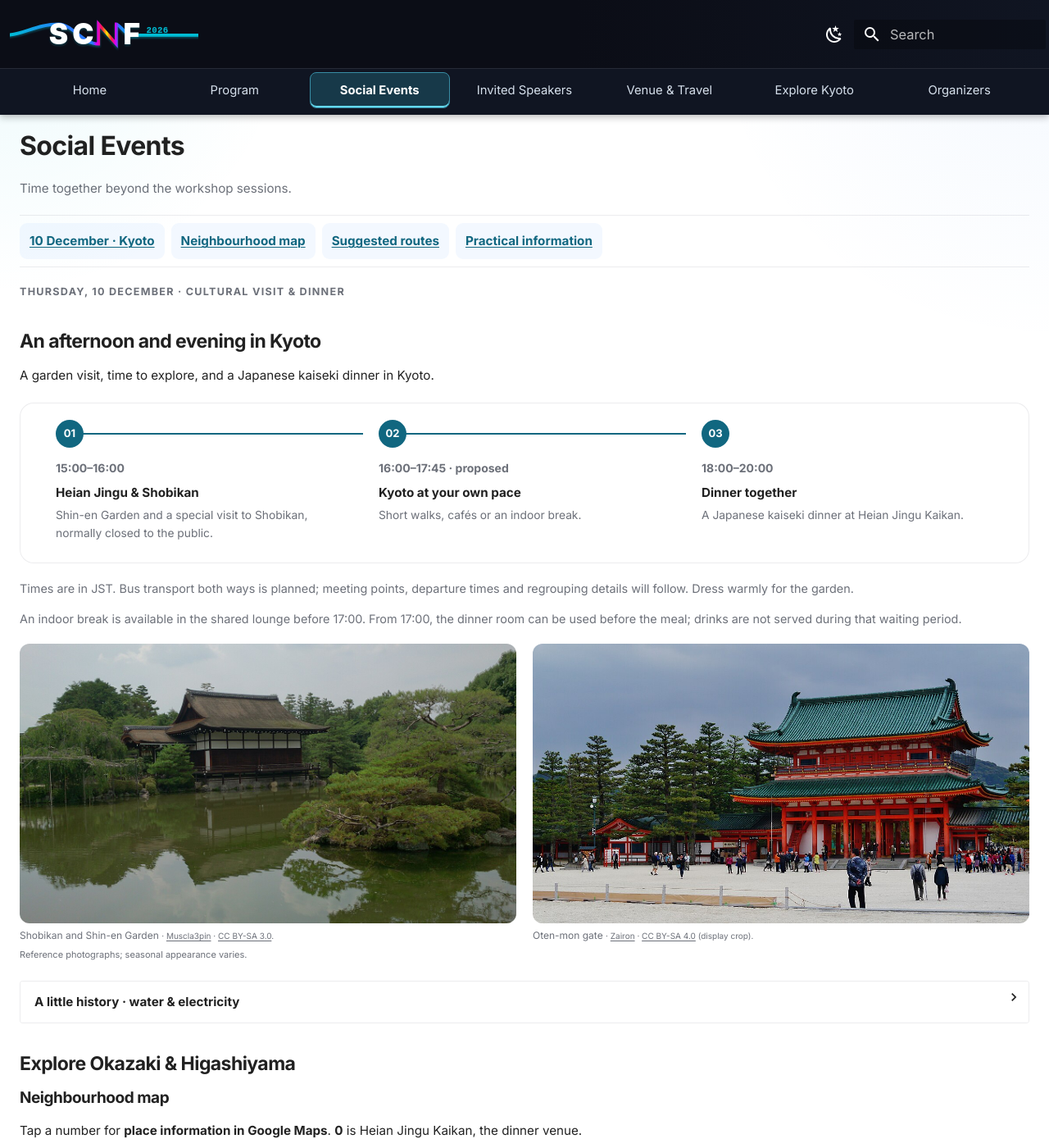
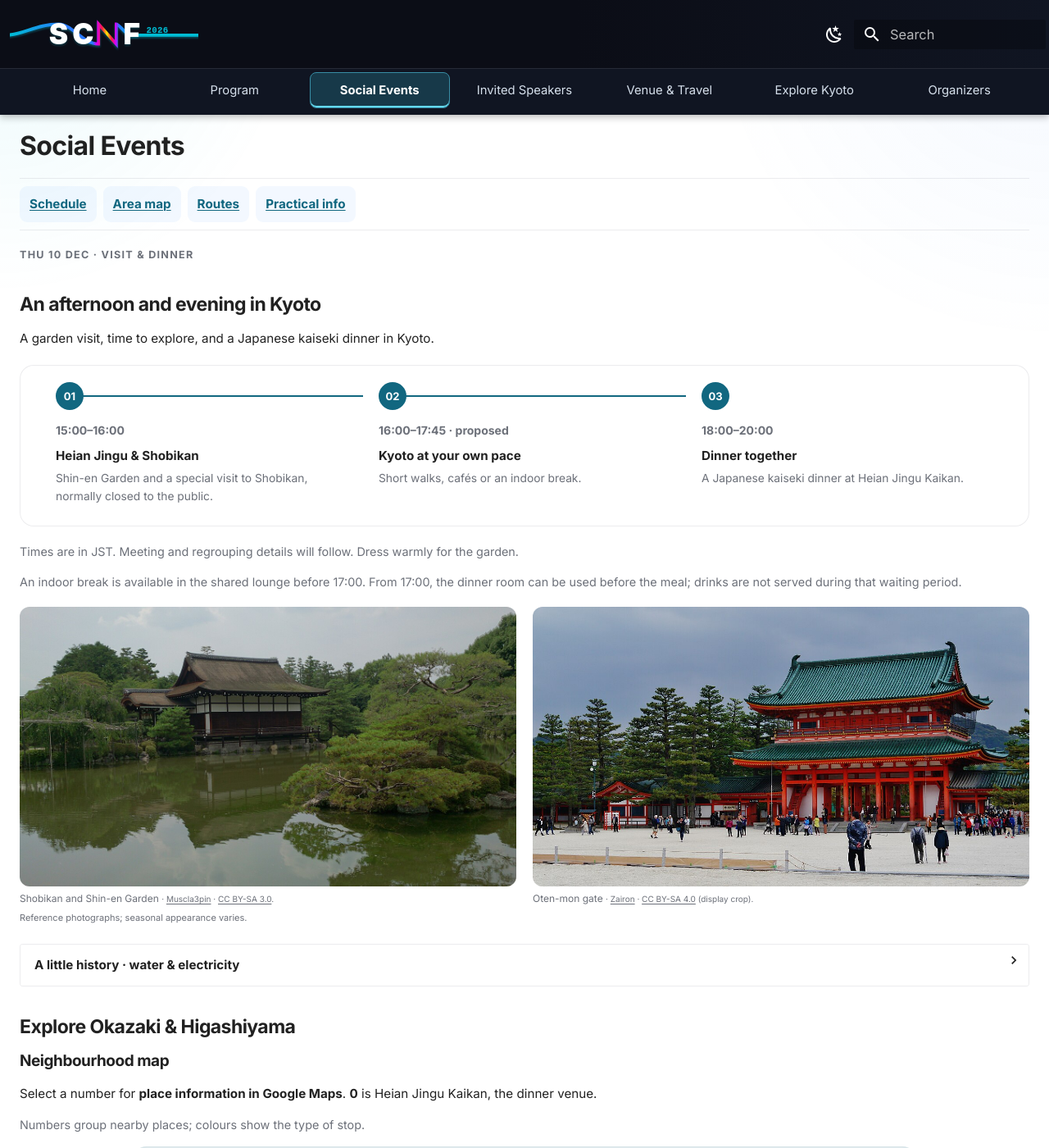
Before and after one commit to SCNF2026/scnf2026.github.io, an MkDocs documentation site: the page built from docs/social-events.md, in a window 1280 px wide and 1400 px high. Shown: the whole window at 82% size. Built offline with MkDocs 1.6.1 and Material for MkDocs 9.7.7, drawn with Linux system fonts in a browser that asks for light colours; some of the changed text lies outside the part shown.

Commit message:
Refine social events maps and practical guide; remove unconfirmed transport

```diff
--- a/docs/social-events.md
+++ b/docs/social-events.md
@@ -7,18 +7,16 @@
 
 # Social Events { .no-permalink }
 
-<p class="page-lead">Time together beyond the workshop sessions.</p>
-
-<nav class="scnf-jump-links" aria-label="Social events page sections" markdown>
-[10 December · Kyoto](#kyoto-afternoon)
-[Neighbourhood map](#neighbourhood-map)
-[Suggested routes](#afternoon-ideas)
-[Practical information](#place-directory)
+<nav class="scnf-jump-links scnf-social-jumps" aria-label="Social events page sections" markdown>
+[Schedule](#kyoto-afternoon)
+[Area map](#neighbourhood-map)
+[Routes](#afternoon-ideas)
+[Practical info](#practical-info)
 </nav>
 
 
 <section aria-labelledby="kyoto-afternoon" markdown>
-<p class="scnf-eyebrow">Thursday, 10 December · Cultural visit & dinner</p>
+<p class="scnf-eyebrow">Thu 10 Dec · Visit & dinner</p>
 
 ## An afternoon and evening in Kyoto { #kyoto-afternoon .no-permalink }
 
@@ -48,7 +46,7 @@
     </li>
   </ol>
 </div>
-<p class="scnf-visit-note">Times are in JST. Bus transport both ways is planned; meeting points, departure times and regrouping details will follow. Dress warmly for the garden.</p>
+<p class="scnf-visit-note">Times are in JST. Meeting and regrouping details will follow. Dress warmly for the garden.</p>
 <p class="scnf-visit-note">An indoor break is available in the shared lounge before 17:00. From 17:00, the dinner room can be used before the meal; drinks are not served during that waiting period.</p>
 
 <div class="info-grid scnf-day-photos" markdown>
@@ -76,17 +74,17 @@
 
 ### Neighbourhood map { #neighbourhood-map .no-permalink }
 
-Tap a number for **place information in Google Maps**. **0** is Heian Jingu Kaikan, the dinner venue.
+Select a number for **place information in Google Maps**. **0** is Heian Jingu Kaikan, the dinner venue.
 <p class="scnf-visit-note">Numbers group nearby places; colours show the type of stop.</p>
 
 <div class="scnf-guide-map scnf-guide-map--desktop">
-  <object data="../assets/okazaki-neighbourhood.svg?v=20261106-area-numbers" type="image/svg+xml" width="1160" height="1100" aria-label="Numbered map of seventeen places around Kyoto, with cafés, beer and sake and two highlighted walking streets">
-    <img src="../assets/okazaki-neighbourhood.svg?v=20261106-area-numbers" alt="Seventeen numbered places around Okazaki and Higashiyama, with a teal canal walk and a coral arcade-to-Shirakawa walking segment.">
+  <object data="../assets/okazaki-neighbourhood.svg?v=20261107-map-layout" type="image/svg+xml" width="1160" height="1010" aria-label="Numbered map of seventeen places around Kyoto, with cafés, beer and sake and two highlighted walking streets">
+    <img src="../assets/okazaki-neighbourhood.svg?v=20261107-map-layout" alt="Seventeen numbered places around Okazaki and Higashiyama, with a teal canal walk and a coral arcade-to-Shirakawa walking segment.">
   </object>
 </div>
 <div class="scnf-guide-map scnf-guide-map--mobile">
-  <object data="../assets/okazaki-neighbourhood-mobile.svg?v=20261106-area-numbers" type="image/svg+xml" width="660" height="680" aria-label="Phone map with seventeen numbered stops and two walking segments; zero is the dinner venue">
-    <img src="../assets/okazaki-neighbourhood-mobile.svg?v=20261106-area-numbers" alt="Phone map of seventeen numbered Kyoto stops. Zero is the dinner venue; names and details appear below.">
+  <object data="../assets/okazaki-neighbourhood-mobile.svg?v=20261107-map-layout" type="image/svg+xml" width="660" height="680" aria-label="Phone map with seventeen numbered stops and two walking segments; zero is the dinner venue">
+    <img src="../assets/okazaki-neighbourhood-mobile.svg?v=20261107-map-layout" alt="Phone map of seventeen numbered Kyoto stops. Zero is the dinner venue; names and details appear below.">
   </object>
 </div>
 
@@ -125,8 +123,8 @@
 </ul>
 </nav>
 
-<nav class="scnf-actions" aria-label="Neighbourhood map options" markdown>
-[Larger map with place names](assets/okazaki-neighbourhood.svg?v=20261106-area-numbers){ .md-button }
+<nav class="scnf-actions scnf-social-actions" aria-label="Neighbourhood map options" markdown>
+[Open full-size map](assets/okazaki-neighbourhood.svg?v=20261107-map-layout){ .md-button target="_blank" rel="noopener" }
 [Walk back to the dinner venue](https://www.google.com/maps/dir/?api=1&destination=35.0152411%2C135.7841311&travelmode=walking){ .md-button .md-button--primary }
 </nav>
 <p class="scnf-visit-note">A: canal & books · B: arcade & Shirakawa. Simplified map; distances are approximate. <a href="https://www.openstreetmap.org/copyright">© OpenStreetMap contributors</a> / <a href="https://routing.openstreetmap.de/about.html">FOSSGIS</a> · <a href="../assets/scnf-kyoto-afternoon-places.kml">KML download</a>.</p>
@@ -181,7 +179,7 @@
 </div>
 <p class="scnf-visit-note">Times include the return walk and a short stop. <a href="https://eco.mtk.nao.ac.jp/koyomi/dni/2026/s2712.html">Sunset is around 16:45</a>; allow time to get back before the regrouping time, once announced. Independent outings; refreshments are paid for individually.</p>
 
-### Places & practical information { #place-directory .no-permalink }
+### Places by area { #place-directory .no-permalink }
 
 <p class="scnf-visit-note">One-way walks from the dinner venue (0). Entry and café times are in the small notes.</p>
 
@@ -386,6 +384,32 @@
 Independent outings after dinner, with your own return arrangements.
 </details>
 
+### On the day { #practical-info .no-permalink }
+
+<details class="scnf-travel-detail scnf-compact-detail" id="getting-back" open markdown>
+<summary>Getting back after dinner</summary>
+
+If you are staying at **The Royal Park Hotel Kyoto Umekoji**, the options below may help. If you explore elsewhere after dinner, check a route from your new location and the last trains before setting out.
+
+**By rail:** walk to **Higashiyama Station (T10)**, about 10 minutes according to the venue's access guide. Take the **Subway Tozai Line towards Uzumasa Tenjingawa** to **Nijo (T15)**, then change to a **local JR Sagano Line train towards Kyoto**. Get off at **Umekoji-Kyotonishi**, about a 1-minute walk from the hotel. Allow extra time for the walk, waiting and changing trains.
+
+<nav class="scnf-actions scnf-social-actions" aria-label="Hotel return options" markdown>
+[Plan the journey · Google Maps](https://www.google.com/maps/dir/?api=1&origin=Heian+Jingu+Kaikan+Kyoto&destination=The+Royal+Park+Hotel+Kyoto+Umekoji&travelmode=transit){ .md-button }
+[Hotel access](https://www.royalparkhotels.co.jp/en/the/kyotoumekoji/about/access/){ .md-button }
+</nav>
+
+**From Gion or Kodaiji:** a taxi to your hotel is a straightforward option; arrange it from your new location.
+
+**For a taxi driver:** show the hotel name and address below. Taxi availability, journey time and fare vary.
+
+<address class="scnf-taxi-card">
+<strong>The Royal Park Hotel Kyoto Umekoji</strong><br>
+<span lang="ja">ザ ロイヤルパークホテル 京都梅小路<br>京都市下京区観喜寺町9-3</span>
+</address>
+
+These are independent return options.
+</details>
+
 <details class="scnf-travel-detail scnf-compact-detail" id="visit-tips" markdown>
 <summary>Visit tips & opening-hour notes</summary>
 
@@ -403,41 +427,22 @@
 Regular Thursday hours checked on 6 November 2026. Check current notices for one-off closures or private events. Independent visits and drinks are paid for individually.
 </details>
 
-<details class="scnf-travel-detail scnf-compact-detail" id="getting-back" markdown>
-<summary>Getting back after dinner</summary>
-
-If you are staying at **The Royal Park Hotel Kyoto Umekoji**, the options below may help. If you explore elsewhere after dinner, check a route from your new location and the last trains before setting out.
-
-**By rail:** walk to **Higashiyama Station (T10)**, about 10 minutes according to the venue's access guide. Take the **Subway Tozai Line towards Uzumasa Tenjingawa** to **Nijo (T15)**, then change to a **local JR Sagano Line train towards Kyoto**. Get off at **Umekoji-Kyotonishi**, about a 1-minute walk from the hotel. Allow extra time for the walk, waiting and changing trains.
-
-[Plan the journey · Google Maps](https://www.google.com/maps/dir/?api=1&origin=Heian+Jingu+Kaikan+Kyoto&destination=The+Royal+Park+Hotel+Kyoto+Umekoji&travelmode=transit){ .md-button } · [Hotel access](https://www.royalparkhotels.co.jp/en/the/kyotoumekoji/about/access/)
-
-**From Gion or Kodaiji:** a taxi to your hotel is a straightforward option; arrange it from your new location.
-
-**For a taxi driver:** show the hotel name and address below. Taxi availability, journey time and fare vary.
-
-<address class="scnf-taxi-card">
-<strong>The Royal Park Hotel Kyoto Umekoji</strong><br>
-<span lang="ja">ザ ロイヤルパークホテル 京都梅小路<br>京都市下京区観喜寺町9-3</span>
-</address>
-
-These are independent return options; group transport arrangements will be announced separately.
-</details>
-
 <details class="scnf-travel-detail scnf-compact-detail" id="maps" markdown>
 <summary>Venue maps & access</summary>
 
-Open the venue maps below in Google Maps. Event meeting points and group transport details will be announced separately.
+Open the venue maps below in Google Maps. Event meeting points will be announced separately.
 
 ### Heian Jingu / Heian Jingu Kaikan { #heian-map .no-permalink }
 
 Heian Jingu Kaikan, Okazaki, Kyoto (dinner venue).
 
-[Shrine: Google map](https://www.google.com/maps/search/?api=1&query=Heian+Jingu+Shrine+Kyoto) · [Dinner venue: Google map](https://www.google.com/maps/search/?api=1&query=Heian+Jingu+Kaikan+Kyoto){ .md-button .md-button--primary } · [Venue access](https://www.heianjingu.com/en/#access)
+<nav class="scnf-actions scnf-social-actions" aria-label="Shrine and dinner venue maps" markdown>
+[Shrine: Google map](https://www.google.com/maps/search/?api=1&query=Heian+Jingu+Shrine+Kyoto){ .md-button }
+[Dinner venue: Google map](https://www.google.com/maps/search/?api=1&query=Heian+Jingu+Kaikan+Kyoto){ .md-button }
+[Venue access](https://www.heianjingu.com/en/#access){ .md-button }
+</nav>
 
 </details>
-
-<p class="scnf-visit-note" id="welcome-reception"><span id="tuesday-8-december"></span><span id="patio-map"></span>For the 8 December Welcome Reception, see the <a href="../program/#welcome-reception">Program</a>.</p>
 
 <details class="scnf-travel-detail scnf-compact-detail" id="photo-credits" markdown>
 <summary>Small-photo credits</summary>
@@ -452,8 +457,10 @@
 
 Participation in social events is optional and needs to be arranged separately from attendance at the academic sessions. Please [contact the organizers](venue.md#contact) about availability and participation.
 
+<p class="scnf-visit-note" id="welcome-reception"><span id="tuesday-8-december"></span><span id="patio-map"></span>For the 8 December Welcome Reception, see the <a href="../program/#welcome-reception">Program</a>.</p>
+
 For places to explore on your own, see [Explore Kyoto](explore-kyoto.md).
 
-<nav class="scnf-actions" aria-label="Related workshop information" markdown>
+<nav class="scnf-actions scnf-social-actions" aria-label="Related workshop information" markdown>
 [Program](program.md){ .md-button }
 </nav>
--- a/docs/stylesheets/extra.css
+++ b/docs/stylesheets/extra.css
@@ -1732,33 +1732,45 @@
   font-weight: 700;
 }
 
-.scnf-guide-map object {
-  display: block;
-  width: 100%;
-  height: auto;
-  aspect-ratio: 58 / 55;
-}
-
-.scnf-guide-map--mobile { display: none; }
+/* Full map on desktop; map-only with readable HTML names on tablets/phones. */
+.scnf-guide-map--desktop { max-width: 960px; margin-inline: auto; }
+.scnf-guide-map object { display: block; width: 100%; height: auto; aspect-ratio: 116 / 101; }
+.scnf-guide-map--mobile { display: none; max-width: 660px; margin-inline: auto; }
 .scnf-guide-map--mobile object { aspect-ratio: 66 / 68; }
 .scnf-mobile-places { display: none; }
 .scnf-practical-grid h4 { margin-top: 0; }
-
-@media screen and (max-width: 600px) {
-  .scnf-guide-start { grid-template-columns: 1fr; gap: 0.75rem; padding: 1rem; }
+.scnf-social-actions .md-button { max-width: 100%; box-sizing: border-box; white-space: normal; word-break: normal; overflow-wrap: break-word; }
+.md-content__inner ol.scnf-map-index a[href]:not(.md-button):not(.headerlink) { text-decoration-line: none; word-break: normal; }
+[data-md-color-scheme="slate"] .scnf-guide-map { filter: brightness(0.93); }
+[data-md-color-scheme="slate"] :is(.scnf-map-badge, .scnf-place-number) { box-shadow: 0 0 0 2px rgb(255 255 255 / 0.5); }
+
+@media screen and (max-width: 1023px) {
   .scnf-guide-map--desktop { display: none; }
   .scnf-guide-map--mobile { display: block; }
   .scnf-mobile-places { display: block; margin: 0.75rem 0 1rem; }
   .md-typeset .scnf-map-index-title { margin: 0 0 0.5rem; font-size: 0.75rem; font-weight: 650; }
-  .md-typeset ol.scnf-map-index { display: grid; grid-template-columns: repeat(2, minmax(0, 1fr)); gap: 0.4rem; list-style: none; margin: 0; padding: 0; }
+  .md-typeset ol.scnf-map-index { display: grid; grid-template-columns: repeat(auto-fit, minmax(11rem, 1fr)); gap: 0.4rem; list-style: none; margin: 0; padding: 0; }
   .md-typeset ol.scnf-map-index > li { margin: 0; padding: 0; min-width: 0; }
   .md-typeset ol.scnf-map-index > li.scnf-map-area { grid-column: 1 / -1; margin: 0.45rem 0 0; padding: 0; font-size: 0.68rem; line-height: 1.4; font-weight: 650; color: var(--scnf-muted); }
-  .md-typeset ol.scnf-map-index a:not(.md-button) { display: flex; align-items: center; gap: 0.4rem; box-sizing: border-box; min-height: 60px; height: 100%; padding: 0.4rem; border: 1px solid var(--scnf-border); border-radius: 0.4rem; background: var(--scnf-bg-2); color: var(--md-default-fg-color); font-size: 0.72rem; line-height: 1.35; text-decoration: none; overflow-wrap: anywhere; }
-  .scnf-map-badge { display: grid; place-items: center; flex: 0 0 27px; height: 27px; border-radius: 50%; color: #fff; background: var(--place-color); font-size: 0.65rem; font-weight: 700; }
+  .md-typeset ol.scnf-map-index a:not(.md-button) { display: flex; align-items: center; gap: 0.3rem; box-sizing: border-box; min-height: 60px; height: 100%; padding: 0.35rem; border: 1px solid var(--scnf-border); border-radius: 0.4rem; background: var(--scnf-bg-2); color: var(--md-default-fg-color); font-size: 0.72rem; line-height: 1.35; text-decoration: none; overflow-wrap: break-word; }
+  .scnf-map-index a > span:last-child { min-width: 0; word-break: normal; overflow-wrap: break-word; }
+  .scnf-map-badge { display: grid; place-items: center; flex: 0 0 24px; height: 24px; border-radius: 50%; color: #fff; background: var(--place-color); font-size: 0.65rem; font-weight: 700; }
   .md-typeset ul.scnf-map-categories { display: flex; flex-wrap: wrap; gap: 0.3rem 0.7rem; list-style: none; padding: 0; margin: 0.65rem 0 0; font-size: 0.65rem; color: var(--scnf-muted); }
   .md-typeset ul.scnf-map-categories li { display: flex; align-items: center; gap: 0.25rem; padding: 0; margin: 0; }
   .scnf-map-categories li > span { width: 8px; height: 8px; border-radius: 50%; background: var(--place-color); }
-
+}
+@media screen and (max-width: 600px) {
+  .scnf-guide-start { grid-template-columns: 1fr; gap: 0.75rem; padding: 1rem; }
+  .scnf-social-jumps { margin: 0.65rem 0; padding-block: 0.3rem; }
+  .md-typeset section[aria-labelledby="kyoto-afternoon"] > h2 { margin-top: 0.45rem; }
+  .scnf-social-jumps > p { display: grid; grid-template-columns: repeat(2, minmax(0, 1fr)); gap: 0.3rem; }
+  .scnf-social-jumps a { justify-content: center; min-width: 0; padding: 0.25rem 0.35rem; font-size: 0.7rem; line-height: 1.35; text-align: center; }
+  .md-typeset ol.scnf-map-index { grid-template-columns: repeat(2, minmax(0, 1fr)); }
+}
+
+@media screen and (max-width: 359px) {
+  .md-typeset ol.scnf-map-index a:not(.md-button) { gap: 0.2rem; padding: 0.25rem; }
+  .scnf-map-badge { flex-basis: 22px; height: 22px; font-size: 0.6rem; }
 }
 
 .md-typeset .kyoto-photo {
@@ -2058,9 +2070,9 @@
 .md-typeset .scnf-place-entry h4 a[href]:not(.md-button):not(.headerlink) { display: inline-block; min-height: 24px; padding: 0.05rem 0; color: var(--md-default-fg-color); text-decoration: none; }
 .md-typeset .scnf-place-entry h4 a[href]:hover { color: var(--scnf-link); text-decoration: underline; }
 .md-typeset .scnf-place-teaser { margin: 0 0 0.15rem; font-size: 0.72rem; line-height: 1.45; }
-.md-typeset .scnf-place-meta { margin: 0; color: var(--scnf-muted); font-size: 0.61rem; line-height: 1.5; }
+.md-typeset .scnf-place-meta { margin: 0; color: var(--scnf-muted); font-size: 0.65rem; line-height: 1.5; }
 .scnf-place-meta a { display: inline-block; min-height: 24px; padding: 0.08rem 0.14rem; }
-.md-typeset .scnf-place-hours { margin: 0.1rem 0 0; padding-left: 0.7rem; border-left: 1px solid var(--scnf-border); color: var(--scnf-muted); font-size: 0.63rem; line-height: 1.5; }
+.md-typeset .scnf-place-hours { margin: 0.1rem 0 0; padding-left: 0.7rem; border-left: 1px solid var(--scnf-border); color: var(--scnf-muted); font-size: 0.68rem; line-height: 1.5; }
 .scnf-place-hours small { font-size: inherit; color: inherit; opacity: 1; }
 .md-typeset .scnf-place-thumb { display: block; width: 80px; height: 64px; margin-top: 0.1rem; }
 .scnf-place-thumb img { display: block; width: 80px; height: 64px; object-fit: cover; border-radius: 0.35rem; }
@@ -2069,6 +2081,6 @@
   .scnf-place-main--photo { grid-template-columns: 68px minmax(0, 1fr); gap: 0.5rem; }
   .md-typeset .scnf-place-entry h4 { font-size: 0.76rem; }
   .md-typeset .scnf-place-teaser { font-size: 0.7rem; }
-  .md-typeset .scnf-place-hours { border-left: 0; padding-left: 0; margin-top: 0.18rem; font-size: 0.61rem; }
+  .md-typeset .scnf-place-hours { border-left: 0; padding-left: 0; margin-top: 0.18rem; font-size: 0.68rem; }
   .md-typeset .scnf-place-thumb, .scnf-place-thumb img { width: 68px; height: 60px; }
 }
--- a/mkdocs.yml
+++ b/mkdocs.yml
@@ -84,7 +84,7 @@
       emoji_generator: !!python/name:material.extensions.emoji.to_svg
 
 extra_css:
-  - "stylesheets/extra.css?v=20261107-social-tab"
+  - "stylesheets/extra.css?v=20261107-social-guide"
 
 # Preserve draft sources without publishing their pages, search entries or sitemap URLs.
 exclude_docs: |
```
Also changed, not shown: docs/assets/okazaki-neighbourhood-mobile.svg, docs/assets/okazaki-neighbourhood.svg.
